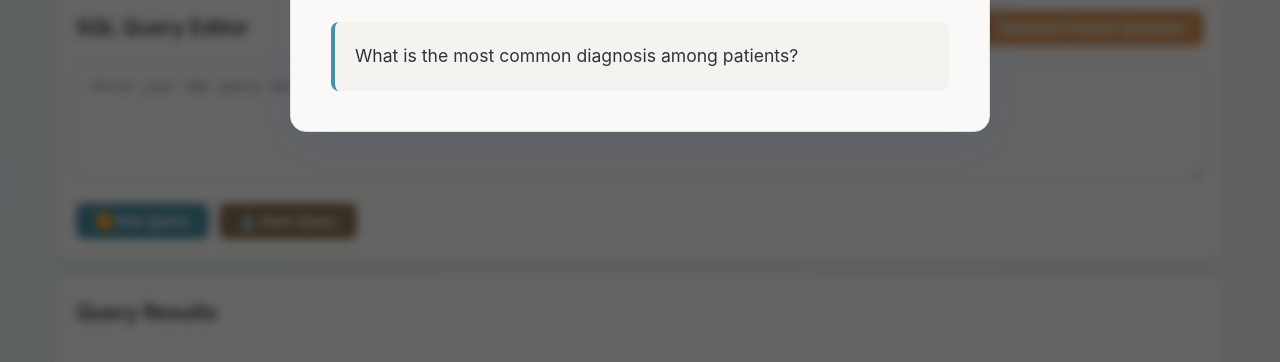
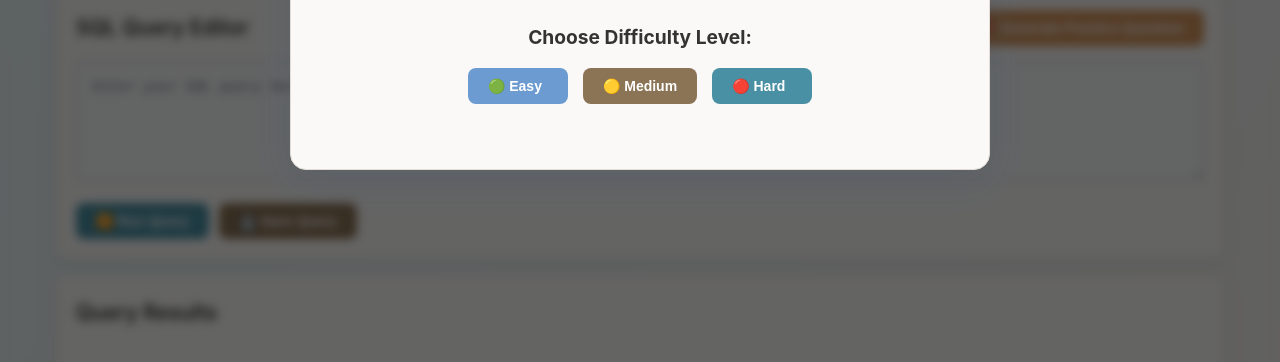
Before and after one commit to dpanepucci/SQL_Playground, a website: page public/index.html in a window 1280 px wide. Both pictures are taken after a click on the button "❓ Generate Practice Question". Shown: the part 128-490 px from the top of the page. Drawn offline with Linux system fonts and the light colour scheme.

Commit message:
AI added with easy,medium,hard query questions.

```diff
--- a/package.json
+++ b/package.json
@@ -11,7 +11,9 @@
   "description": "",
   "dependencies": {
     "cors": "^2.8.5",
+    "dotenv": "^17.2.3",
     "express": "^5.1.0",
+    "openai": "^6.7.0",
     "sqlite3": "^5.1.7"
   }
 }
--- a/public/generateQ.js
+++ b/public/generateQ.js
@@ -1,29 +1,105 @@
+
+async function easyMode() {
+    const questionText = document.getElementById("questionText");
+
+    // Show loading
+    questionText.innerHTML = '<div class="loading-message">🤖 Generating easy question...</div>';
+
+    try {
+        // TODO: Replace with actual OpenAI API call
+        const response = await fetch('/api/generate-question', {
+            method: 'POST',
+            headers: { 'Content-Type': 'application/json' },
+            body: JSON.stringify({ difficulty: 'easy' })
+        });
+
+        const result = await response.json();
+
+        if (result.question) {
+            questionText.innerHTML = `
+                <div class="question-display">
+                    <h4>Easy Question:</h4>
+                    <p>${result.question}</p>
+                </div>
+            `;
+        } else {
+            throw new Error('No question received');
+        }
+    } catch (error) {
+        questionText.innerHTML = '<div class="error-message">Error generating question. Please set up the backend endpoint first.</div>';
+    }
+}
+
+async function mediumMode() {
+    const questionText = document.getElementById("questionText");
+
+    questionText.innerHTML = '<div class="loading-message">🤖 Generating medium question...</div>';
+
+    try {
+        const response = await fetch('/api/generate-question', {
+            method: 'POST',
+            headers: { 'Content-Type': 'application/json' },
+            body: JSON.stringify({ difficulty: 'medium' })
+        });
+
+        const result = await response.json();
+
+        if (result.question) {
+            questionText.innerHTML = `
+                <div class="question-display">
+                    <h4>Medium Question:</h4>
+                    <p>${result.question}</p>
+                </div>
+            `;
+        } else {
+            throw new Error('No question received');
+        }
+    } catch (error) {
+        questionText.innerHTML = '<div class="error-message">Error generating question. Please set up the backend endpoint first.</div>';
+    }
+}
+
+async function hardMode() {
+    const questionText = document.getElementById("questionText");
+
+    questionText.innerHTML = '<div class="loading-message">🤖 Generating hard question...</div>';
+
+    try {
+        const response = await fetch('/api/generate-question', {
+            method: 'POST',
+            headers: { 'Content-Type': 'application/json' },
+            body: JSON.stringify({ difficulty: 'hard' })
+        });
+
+        const result = await response.json();
+
+        if (result.question) {
+            questionText.innerHTML = `
+                <div class="question-display">
+                    <h4>Hard Question:</h4>
+                    <p>${result.question}</p>
+                </div>
+            `;
+        } else {
+            throw new Error('No question received');
+        }
+    } catch (error) {
+        questionText.innerHTML = '<div class="error-message">Error generating question. Please set up the backend endpoint first.</div>';
+    }
+}
+
 function generateQuestion() {
-    const questions = [
-        "What is the average age of patients?",
-        "How many patients have a diagnosis of diabetes?",
-        "List the names of patients who visited in the last month.",
-        "What is the most common diagnosis among patients?",
-        "How many patients are over 65 years old?",
-        "Which gender has more patients in the database?",
-        "What is the youngest patient's age?",
-        "What is the oldest patient's age?",
-        "How many different medical conditions are recorded?",
-        "Which hospital has the most patients?"
-    ];
+    const questionModal = document.getElementById("questionModal");
+    const questionText = document.getElementById("questionText");
 
-    const randomIndex = Math.floor(Math.random() * questions.length);
-    const question = questions[randomIndex];
+    // Clear any previous content
+    questionText.innerHTML = '';
 
-    // Display the question in the modal
-    const questionText = document.getElementById("questionText");
-    const questionModal = document.getElementById("questionModal");
-
-    questionText.innerHTML = `<p style="font-size: 1.1rem; padding: 20px; background: #f5f3f0; border-radius: 8px; border-left: 4px solid #4a90a4;">${question}</p>`;
+    // Show the modal
     questionModal.style.display = 'block';
 }
 
 function closeQuestion() {
     const questionModal = document.getElementById("questionModal");
     questionModal.style.display = 'none';
-}
+};
--- a/public/index.html
+++ b/public/index.html
@@ -47,6 +47,14 @@
             <div class="modal-content">
                 <span class="close" onclick="closeQuestion()">&times;</span>
                 <h2>Practice Question</h2>
+                <div class="difficulty-selection">
+                    <h3>Choose Difficulty Level:</h3>
+                    <div class="difficulty-buttons">
+                        <button onclick="easyMode()" id="easyMode" class="btn btn-help">🟢 Easy</button>
+                        <button onclick="mediumMode()" id="mediumMode" class="btn btn-secondary">🟡 Medium</button>
+                        <button onclick="hardMode()" id="hardMode" class="btn btn-primary">🔴 Hard</button>
+                    </div>
+                </div>
                 <div id="questionText"></div>
             </div>
         </div>
--- a/public/style.css
+++ b/public/style.css
@@ -406,6 +406,67 @@ body {
     transform: scale(1.05);
 }
 
+/* Difficulty Selection Styles */
+.difficulty-selection {
+    text-align: center;
+    margin-bottom: 25px;
+}
+
+.difficulty-selection h3 {
+    color: #333;
+    margin-bottom: 15px;
+    font-size: 1.2rem;
+}
+
+.difficulty-buttons {
+    display: flex;
+    gap: 15px;
+    justify-content: center;
+    flex-wrap: wrap;
+}
+
+.difficulty-buttons .btn {
+    min-width: 100px;
+}
+
+/* Question Display Styles */
+.question-display {
+    padding: 20px;
+    background: #f5f3f0;
+    border-radius: 8px;
+    margin-top: 20px;
+    border-left: 4px solid #4a90a4;
+    border: 1px solid #e2ddd6;
+}
+
+.question-display h4 {
+    color: #2c5282;
+    margin-bottom: 15px;
+    font-size: 1.2rem;
+}
+
+.question-display p {
+    color: #333;
+    line-height: 1.6;
+    font-size: 1rem;
+}
+
+.loading-message {
+    text-align: center;
+    color: #4a90a4;
+    font-style: italic;
+    padding: 20px;
+}
+
+.error-message {
+    color: #dc3545;
+    background: #f8d7da;
+    border: 1px solid #f5c6cb;
+    border-radius: 8px;
+    padding: 15px;
+    margin-top: 20px;
+}
+
 /* Animations */
 @keyframes fadeIn {
     from { opacity: 0; }
```
Also changed, not shown: server.js (+32 -1 lines).
